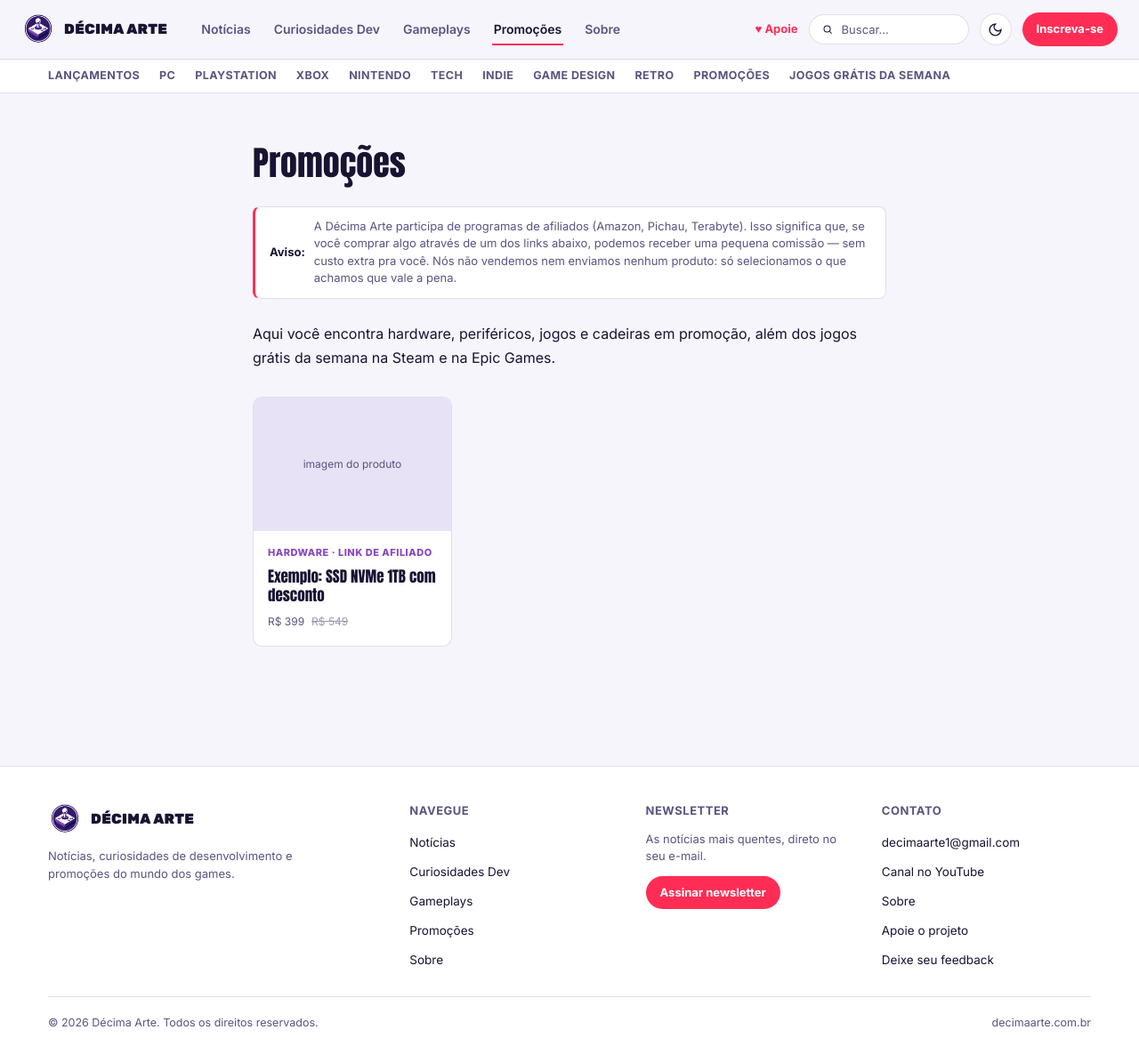
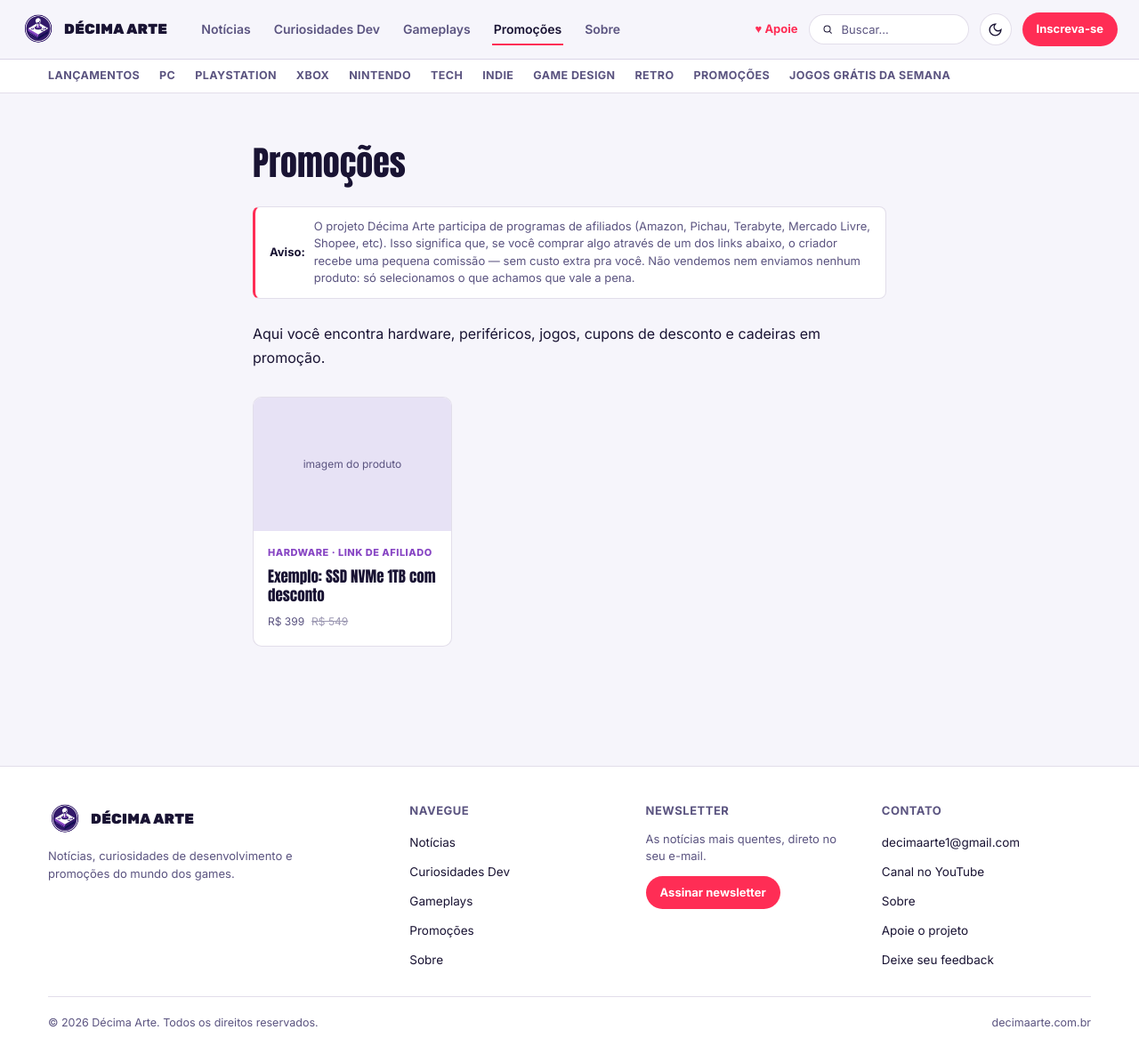
Before and after one commit to decimaarte/decimaarte, a Jekyll site: the page built from promocoes.html, in a window 1280 px wide and 1185 px high. Shown: the whole window at 89% size. Built offline with Jekyll 4.4.1, drawn with Linux system fonts in a browser that asks for light colours.

Commit message:
Update Textos do site “textos_gerais”

```diff
--- a/_data/textos.yml
+++ b/_data/textos.yml
@@ -1,4 +1,4 @@
-promocoes_aviso: "A Décima Arte participa de programas de afiliados (Amazon, Pichau, Terabyte). Isso significa que, se você comprar algo através de um dos links abaixo, podemos receber uma pequena comissão — sem custo extra pra você. Nós não vendemos nem enviamos nenhum produto: só selecionamos o que achamos que vale a pena."
-promocoes_intro: "Aqui você encontra hardware, periféricos, jogos e cadeiras em promoção, além dos jogos grátis da semana na Steam e na Epic Games."
-apoie_intro: "A Décima Arte é feita de forma independente. Se o conteúdo te ajuda ou te diverte, você pode apoiar com qualquer valor, via Pix."
-sobre_texto: "A Décima Arte nasceu de uma ideia simples: jogos são a décima arte, e merecem ser tratados com a mesma curiosidade e profundidade que qualquer outra forma de expressão. Aqui você encontra notícias quentes do mundo dos games, curiosidades sobre como os jogos são feitos — engines, ferramentas, bastidores de produção — e, aos poucos, guias e conteúdo em vídeo pra quem também sonha em trabalhar com desenvolvimento de jogos."
+promocoes_aviso: 'O projeto Décima Arte participa de programas de afiliados (Amazon, Pichau, Terabyte, Mercado Livre, Shopee, etc). Isso significa que, se você comprar algo através de um dos links abaixo, o criador recebe uma pequena comissão — sem custo extra pra você. Não vendemos nem enviamos nenhum produto: só selecionamos o que achamos que vale a pena.'
+promocoes_intro: Aqui você encontra hardware, periféricos, jogos, cupons de desconto e cadeiras em promoção.
+apoie_intro: O projeto Décima Arte é feito de forma independente. Se o conteúdo te ajuda e te diverte, você pode apoiar com qualquer valor, via Pix/ QR Code.
+sobre_texto: 'O Décima Arte nasceu de uma ideia simples: jogos são a décima arte, e merecem ser tratados com a mesma curiosidade e profundidade que qualquer outra forma de expressão. Aqui você encontra notícias quentes do mundo dos games, curiosidades sobre como os jogos são feitos — engines, ferramentas, bastidores de produção — e, aos poucos, guias e conteúdo em vídeo pra quem curte gameplays e também pra quem sonha em trabalhar com desenvolvimento de games.'
```
